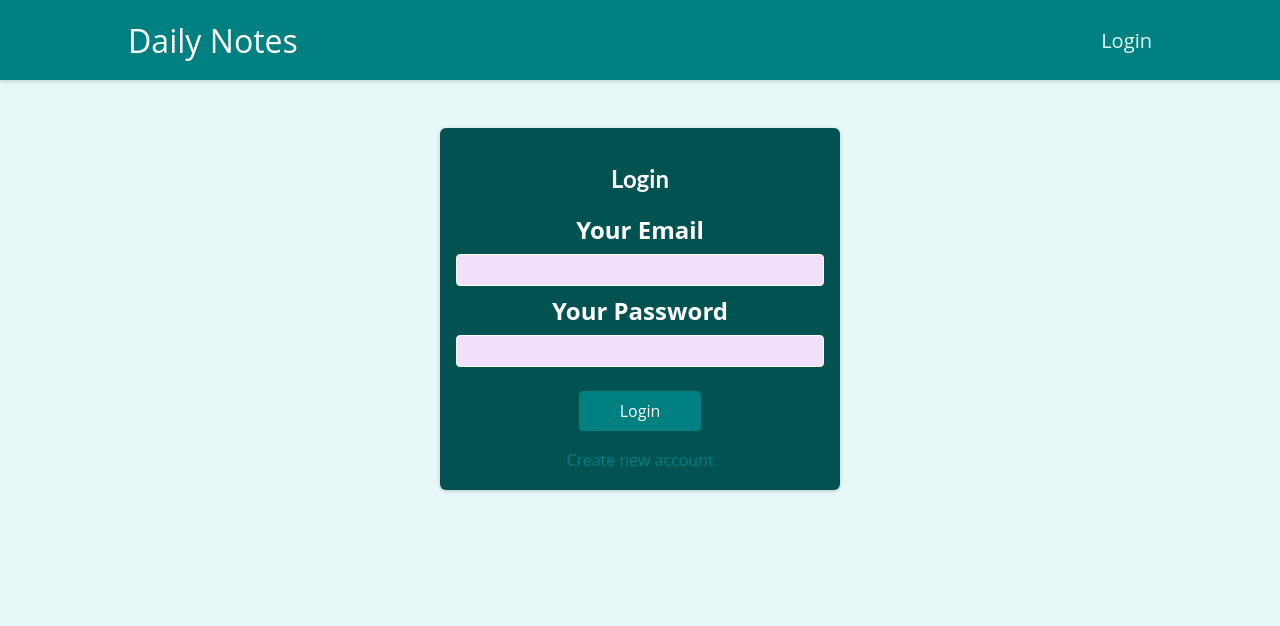
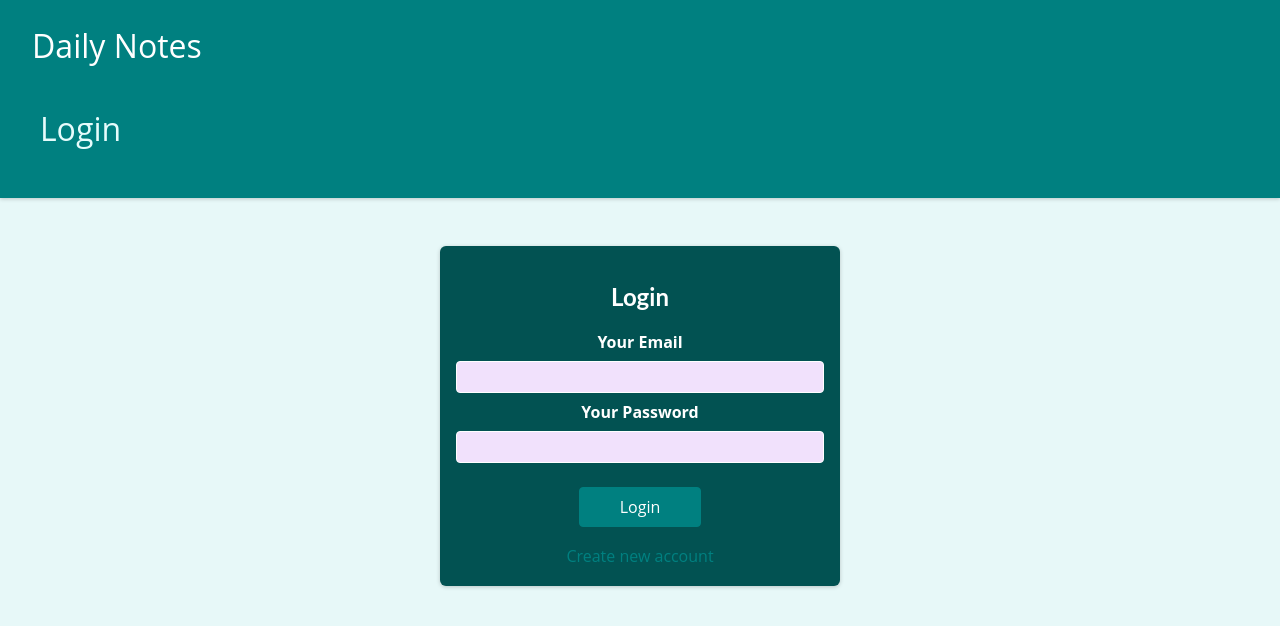
Before and after one commit to alishajain/note-taking-app, a React (Create React App) app: page /auth in a window 1280 px wide. Shown: the top 626 px of the page. Built offline with nearby package versions, Linux system fonts and the light colour scheme.

Commit message:
Fix: responsiveness

```diff
--- a/src/components/Archieve/ArchieveItem.js
+++ b/src/components/Archieve/ArchieveItem.js
@@ -1,3 +1,4 @@
+import { useHistory } from "react-router-dom";
 import { changeNoteType } from "../../lib/api";
 import useHttp from "../../hooks/use-http";
 
@@ -6,14 +7,16 @@ import "../notes/NoteItem.scss";
 
 const ArchieveItem = ({ id, text, date }) => {
   const { sendRequest } = useHttp(changeNoteType, true);
+  const history = useHistory();
 
   const inboxBtnHandler = (event) => {
     event.preventDefault();
 
     sendRequest({ noteId: id, noteType: "inbox" });
-    setTimeout(() => {
-      window.location.reload(true);
-    }, 500)
+    // setTimeout(() => {
+    //   window.location.reload(true);
+    // }, 500)
+    history.go(0);
   };
 
   return (
--- a/src/components/Auth/AuthForm.js
+++ b/src/components/Auth/AuthForm.js
@@ -27,11 +27,9 @@ const AuthForm = () => {
     setIsLoading(true);
     let url;
     if (isLogin) {
-      url =
-        "https://identitytoolkit.googleapis.com/v1/accounts:signInWithPassword?key=AIzaSyCHMfZmvU2GgA9TNklUiFLdbDDod2Qaypo";
+      url = 'https://identitytoolkit.googleapis.com/v1/accounts:signInWithPassword?key=AIzaSyCHMfZmvU2GgA9TNklUiFLdbDDod2Qaypo';
     } else {
-      url =
-        "https://identitytoolkit.googleapis.com/v1/accounts:signUp?key=AIzaSyCHMfZmvU2GgA9TNklUiFLdbDDod2Qaypo";
+      url = 'https://identitytoolkit.googleapis.com/v1/accounts:signUp?key=AIzaSyCHMfZmvU2GgA9TNklUiFLdbDDod2Qaypo';
     }
     fetch(url, {
       method: "POST",
@@ -75,11 +73,11 @@ const AuthForm = () => {
     <section className="auth">
       <h1>{isLogin ? "Login" : "Sign Up"}</h1>
       <form onSubmit={submitHandler}>
-        <div className="control">
+        <div className="controls">
           <label htmlFor="email">Your Email</label>
           <input type="email" id="email" required ref={emailInputRef} />
         </div>
-        <div className="control">
+        <div className="controls">
           <label htmlFor="password">Your Password</label>
           <input
             type="password"
--- a/src/components/Auth/AuthForm.scss
+++ b/src/components/Auth/AuthForm.scss
@@ -13,7 +13,7 @@
   }
 }
 
-.control {
+.controls {
   margin-bottom: 0.5rem;
 
   label {
--- a/src/components/Profile/ProfileForm.js
+++ b/src/components/Profile/ProfileForm.js
@@ -15,7 +15,7 @@ const ProfileForm = () => {
 
     const enteredNewPassword = newPasswordInputRef.current.value;
 
-    fetch(process.env.CHANGE_PASSWORD, {
+    fetch(process.env.REACT_APP_CHANGE_PASSWORD, {
       method: 'POST',
       body: JSON.stringify({
         idToken: authCtx.token,
--- a/src/components/Trash/TrashItem.js
+++ b/src/components/Trash/TrashItem.js
@@ -1,3 +1,4 @@
+import { useHistory } from "react-router-dom";
 import { changeNoteType } from "../../lib/api";
 import useHttp from "../../hooks/use-http";
 
@@ -6,19 +7,22 @@ import "../notes/NoteItem.scss";
 
 const TrashItem = ({ id, text, date }) => {
   const { sendRequest } = useHttp(changeNoteType, true);
+  const history = useHistory();
 
   const inboxBtnHandler = (event) => {
     event.preventDefault();
 
     sendRequest({ noteId: id, noteType: "inbox" });
-    setTimeout(() => {
-      window.location.reload(true);
-    }, 500);
+    // setTimeout(() => {
+    //   window.location.reload(true);
+    // }, 500);
+
+    history.go(0);
   };
 
   return (
     <li className="item">
-      <NoteDate date = {date} />
+      <NoteDate date={date} />
       <blockquote>
         <p>{text}</p>
       </blockquote>
--- a/src/components/layout/MainNav.js
+++ b/src/components/layout/MainNav.js
@@ -1,10 +1,11 @@
-import { useContext } from "react";
+import { useContext, useState } from "react";
 import { NavLink } from "react-router-dom";
 
 import "./MainNav.scss";
 import AuthContext from "../../store/auth-context";
 
 const MainNavigation = () => {
+  const [isNavExpanded, setIsNavExpanded] = useState(false);
   const authCtx = useContext(AuthContext);
 
   const isLoggedIn = authCtx.isLoggedIn;
@@ -14,11 +15,17 @@ const MainNavigation = () => {
   };
 
   return (
-    <header className="header">
+    <nav className="nav">
       <div className="logo">Daily Notes</div>
-
-      <nav className="nav">
-        <ul>
+      <button
+        className="hamburger"
+        onClick={() => {
+          setIsNavExpanded(!isNavExpanded);
+        }}
+      >
+        <img src={require("./menu_icon.jpg")} alt="alisha" />
+      </button>
+      <ul className={isNavExpanded ? "nav-menu expanded" : "nav-menu"}>
         {!isLoggedIn && (
           <li>
             <NavLink to="/auth" activeClassName="active">
@@ -69,8 +76,8 @@ const MainNavigation = () => {
           </li>
         )}
       </ul>
+
     </nav>
-    </header>
   );
 };
 
--- a/src/components/layout/MainNav.scss
+++ b/src/components/layout/MainNav.scss
@@ -1,12 +1,14 @@
-.header {
+$breakpoint: 768px;
+
+.nav {
   width: 100%;
-  height: 5rem;
-  display: flex;
-  padding: 0 10%;
+  height: 70%;
   justify-content: space-between;
   align-items: center;
   background-color: #008080;
   box-shadow: 0 1px 4px rgba(0, 0, 0, 0.2);
+  position: relative;
+  padding: 0.5rem 0rem;
 
   button {
     font: inherit;
@@ -26,32 +28,104 @@
 }
 
 .logo {
+  margin-left: 2rem;
+  margin-top: 1rem;
   font-size: 2rem;
   color: white;
+  width: fit-content;
 }
 
-.nav {
-  ul {
-    list-style: none;
-    display: flex;
+.nav-menu {
+  list-style: none;
+  top: 60px;
+  left: 0;
+  flex-direction: column;
+  background-color: #008080;
+  width: 100%;
+  height: calc(100vh - 77px);
+  display: none;
+
+  li {
+    text-align: center;
+    margin: 2rem;
+    padding: 0.5rem;
+    font-size: 2rem;
+    background: none;
+
+    a {
+      text-decoration: none;
+      color: #88dfdf;
+      width: 100%;
+      padding: 1.5rem 0;
+
+      &:hover,
+      &:active,
+      &.active {
+        color: #e6fcfc;
+      }
+    }
+  }
+}
+
+.expanded {
+  display: block;
+}
+
+.hamburger {
+  border: 0;
+  height: 5rem;
+  width: 5rem;
+  padding: 0.5rem;
+  border-radius: 50%;
+  background-color: #283b8b;
+  cursor: pointer;
+  transition: background-color 0.2s ease-in-out;
+  position: absolute;
+  top: 50%;
+  right: 25px;
+  transform: translateY(-50%);
+  display: block;
+
+  img {
+    width: 5rem;
+    height: 5rem;
+  }
+}
+
+@media screen and (min-width: $breakpoint) {
+  .hamburger {
+    display: none;
+  }
+
+  .nav-menu {
+    width: auto;
+    height: auto;
     margin: 0;
     padding: 0;
+    display: flex;
+    flex-direction: row;
+    list-style: none;
     align-items: baseline;
+    justify-content: space-between;
   }
 
   li {
     margin-left: 1.5rem;
+    padding: 0;
     font-size: 1.25rem;
-  }
+    background: none;
 
-  a {
-    text-decoration: none;
-    color: #88dfdf;
+    a {
+      text-decoration: none;
+      color: #88dfdf;
+      width: 100%;
+      padding: 1.5rem 0;
 
-    &:hover,
-    &:active,
-    &.active {
-      color: #e6fcfc;
+      &:hover,
+      &:active,
+      &.active {
+        color: #e6fcfc;
+      }
     }
   }
 }
--- a/src/components/notes/HighlightedNote.scss
+++ b/src/components/notes/HighlightedNote.scss
@@ -1,5 +1,5 @@
 .note {
-  background-color: #162b2b;
+  background-color: #1d4949;
   color: white;
   border-radius: 4px;
   padding: 2rem;
--- a/src/components/notes/NoteItem.js
+++ b/src/components/notes/NoteItem.js
@@ -14,10 +14,6 @@ const NoteItem = ({ id, text, date }) => {
 
     sendRequest({ noteId: id, noteType: "archieve" });
 
-    // setTimeout(() => {
-    //   window.location.reload(true);
-    // }, 500);
-
     history.go(0);
   };
 
@@ -26,9 +22,11 @@ const NoteItem = ({ id, text, date }) => {
 
     sendRequest({ noteId: id, noteType: "trash" });
 
-    setTimeout(() => {
-      window.location.reload(true);
-    }, 500);
+    // setTimeout(() => {
+    //   window.location.reload(true);
+    // }, 500);
+
+    history.go(0);
   };
 
   return (
--- a/src/components/notes/NoteItem.scss
+++ b/src/components/notes/NoteItem.scss
@@ -19,7 +19,7 @@
     text-align: left;
     font-size: 1.5rem;
     color: #212929;
-    width: 80vw;
+    width: 50vw;
   }
 
   p {
--- a/src/index.scss
+++ b/src/index.scss
@@ -70,7 +70,8 @@ h6 {
 }
 
 .list {
+  text-justify: center;
   list-style: none;
-  margin: 0;
-  padding: 0;
+  margin: 0 0;
+  padding: 0 0;
 }
```
Also changed, not shown: src/components/layout/menu_icon.jpg (added), 1 other file (tests, documents, lock files or other folders). Lines whose indentation alone changed are shown as unchanged.
